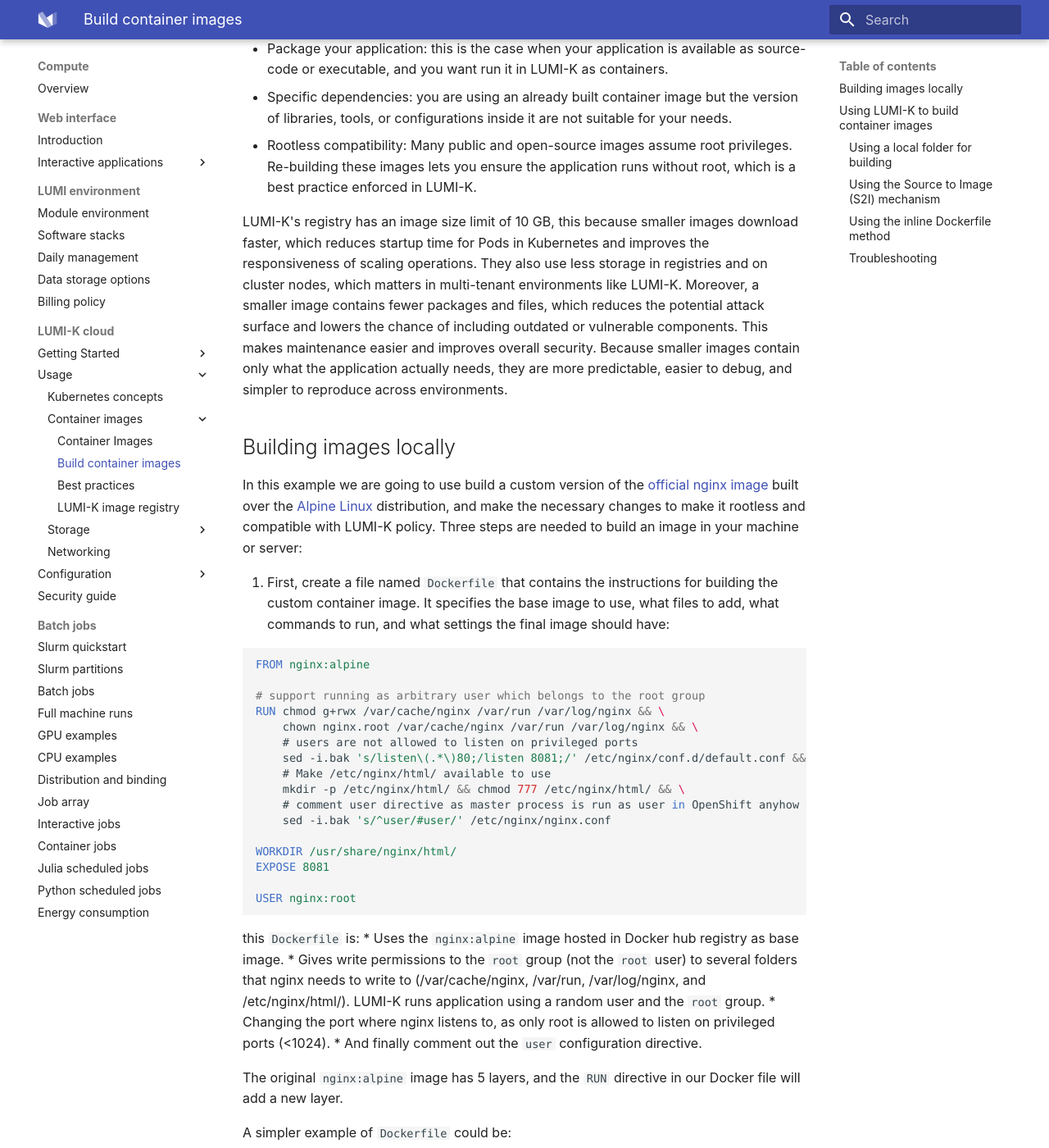
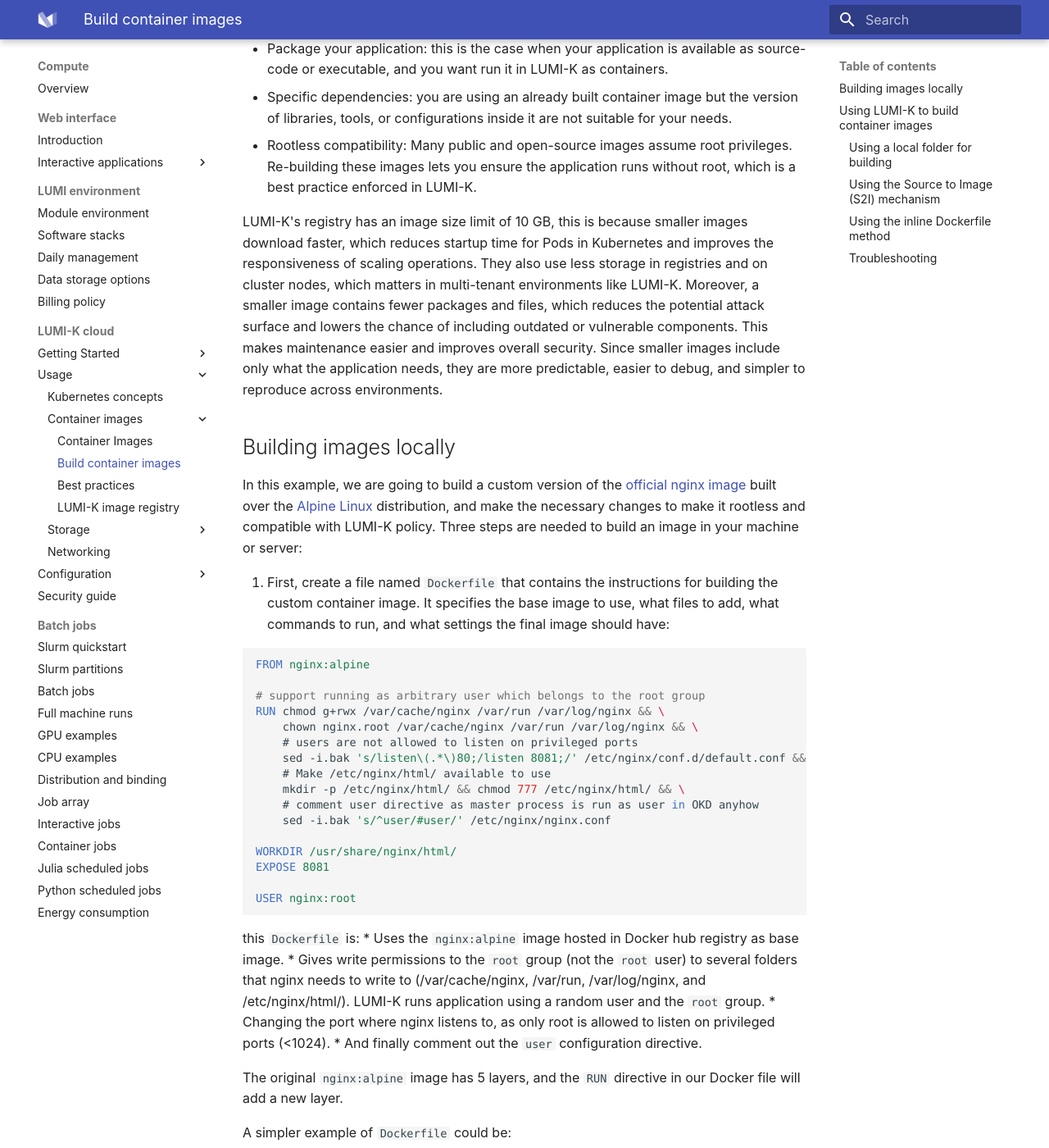
Before and after one commit to Lumi-supercomputer/lumi-userguide, an MkDocs documentation site: the page built from docs/compute/lumi-k/02_usage/02_container_images/01_creating_images.md, in a window 1280 px wide and 1400 px high, scrolled down 248 px. Shown: the whole window at 82% size. Built offline with MkDocs 1.6.1 and Material for MkDocs 9.7.7, drawn with Linux system fonts in a browser that asks for light colours; some of the changed text lies outside the part shown.

Commit message:
Use okd and fix some typos

````diff
--- a/docs/compute/lumi-k/02_usage/02_container_images/01_creating_images.md
+++ b/docs/compute/lumi-k/02_usage/02_container_images/01_creating_images.md
@@ -9,18 +9,16 @@
 ensure the application runs without root, which is a best practice enforced in LUMI-K.
 
 
-LUMI-K's registry has an image size limit of 10 GB, this because smaller images download faster, which reduces startup
+LUMI-K's registry has an image size limit of 10 GB, this is because smaller images download faster, which reduces startup
 time for Pods in Kubernetes and improves the responsiveness of scaling operations. They also use less storage in
 registries and on cluster nodes, which matters in multi-tenant environments like LUMI-K. Moreover, a smaller image
 contains fewer packages and files, which reduces the potential attack surface and lowers the chance of including
-outdated or vulnerable components. This makes maintenance easier and improves overall security. Because smaller images
-contain only what the application actually needs, they are more predictable, easier to debug, and simpler to reproduce
-across environments.
-
+outdated or vulnerable components. This makes maintenance easier and improves overall security. Since smaller images include
+only what the application needs, they are more predictable, easier to debug, and simpler to reproduce across environments.
 
 ## Building images locally
 
-In this example we are going to use build a custom version of the [official nginx image](https://hub.docker.com/_/nginx)
+In this example, we are going to build a custom version of the [official nginx image](https://hub.docker.com/_/nginx)
 built over the [Alpine Linux](https://www.alpinelinux.org/) distribution, and make the necessary changes to make it rootless and
 compatible with LUMI-K policy. Three steps are needed to build an image in your machine or server:
 
@@ -38,7 +36,7 @@
     sed -i.bak 's/listen\(.*\)80;/listen 8081;/' /etc/nginx/conf.d/default.conf && \
     # Make /etc/nginx/html/ available to use
     mkdir -p /etc/nginx/html/ && chmod 777 /etc/nginx/html/ && \
-    # comment user directive as master process is run as user in OpenShift anyhow
+    # comment user directive as master process is run as user in OKD anyhow
     sed -i.bak 's/^user/#user/' /etc/nginx/nginx.conf
 
 WORKDIR /usr/share/nginx/html/
@@ -117,7 +115,7 @@
 
 **Steps:**
 
-1. Create [Openshift BuildConfig](https://docs.redhat.com/en/documentation/openshift_container_platform/4.19/html/builds_using_buildconfig/creating-build-inputs#builds-binary-source_creating-build-inputs)
+1. Create [OKD BuildConfig](https://docs.okd.io/latest/cicd/builds/creating-build-inputs.html#builds-binary-source_creating-build-inputs)
 with build source set to binary. Be sure to not be in a directory under git version control:
 
 ```bash
@@ -137,17 +135,17 @@
 --> Success
 ```
 
-Openshift create a **BuildConfig** with name `my-hello` object in your active project, it also create a placeholder
+OKD creates a **BuildConfig** with name `my-hello` object in your active project, it also creates a placeholder
 **ImageStream** object with name `my-hello-image` to host the resulting image.
 
 2. Trigger the build process by providing the build artifacts (i.e., Dockerfile amd other dependencies if any) to
 LUMI-K.
 
 ```bash
-oc start-build my-hello --from-dir=/path/to/artifacts  --follow
+oc start-build my-hello --from-dir=/path/to/artifacts --follow
 ```
 
-Once the build is successfully finished, the resulting image will be available in [LUMI-K image registry](03_lumik_integrated_registry.md).
+Once the build is successfully completed, the resulting image will be available in [LUMI-K image registry](03_lumik_integrated_registry.md).
 
 ### Using the Source to Image (S2I) mechanism
 
@@ -292,7 +290,7 @@
 ```bash
 oc start-build <application-name>
 ```
-Or using [webhooks](https://docs.redhat.com/en/documentation/openshift_container_platform/4.19/html/builds_using_buildconfig/triggering-builds-build-hooks#builds-webhook-triggers_triggering-builds-build-hooks).
+Or using [webhooks](https://docs.okd.io/latest/cicd/builds/triggering-builds-build-hooks.html#builds-webhook-triggers_triggering-builds-build-hooks).
 
 
 ### Using the inline Dockerfile method
````
Also changed, not shown: other parts of docs/compute/lumi-k/02_usage/02_container_images/01_creating_images.md (+16 -11 lines).
